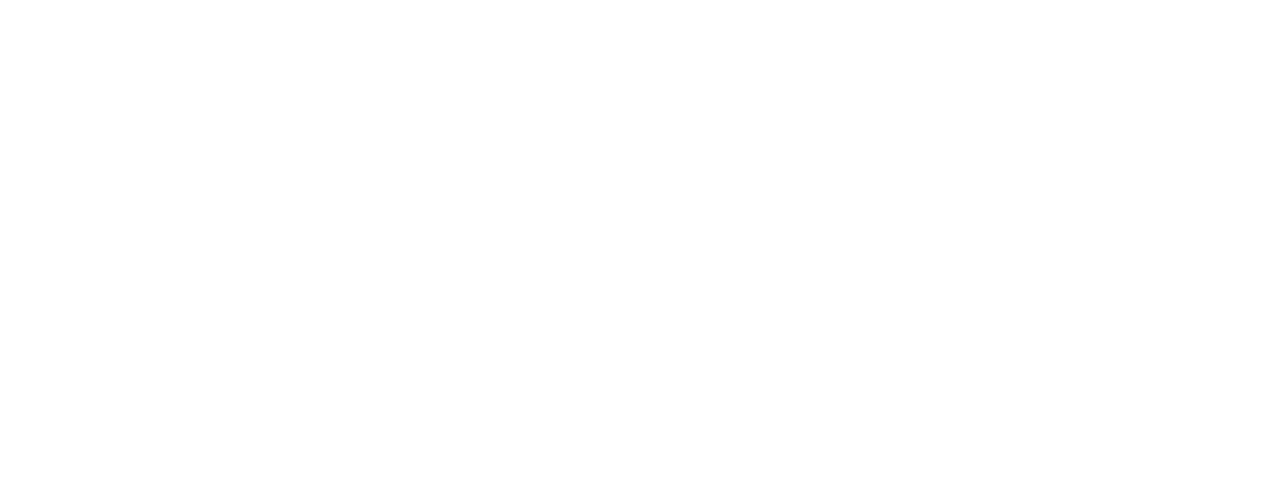
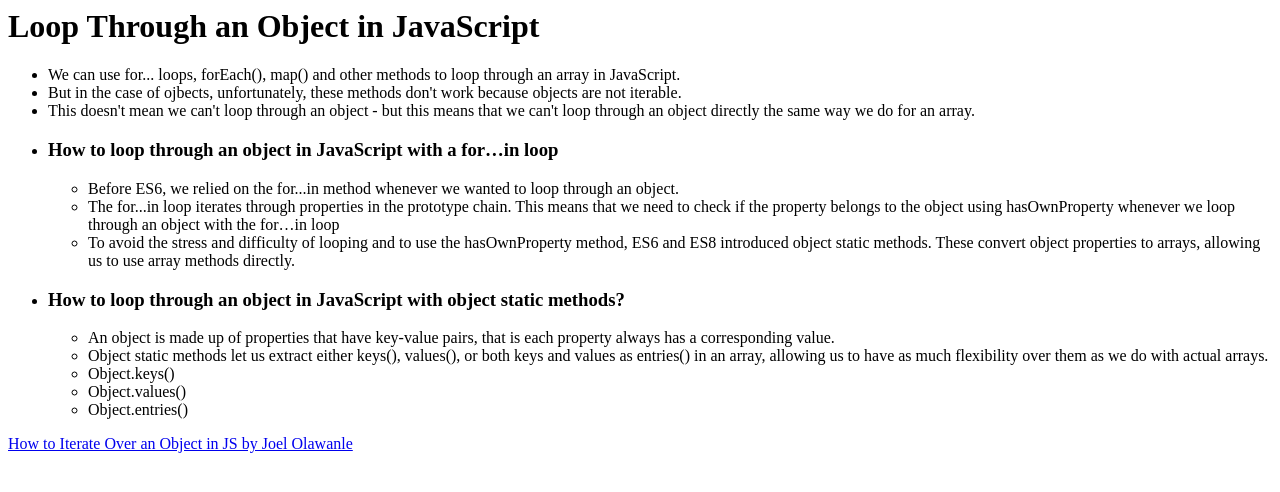
Before and after one commit to yugmani/obj-iterate-js, a website: page index.html in a window 1280 px wide. Drawn offline with Linux system fonts and the light colour scheme.

Commit message:
loop through an object with object static method

```diff
--- a/index.html
+++ b/index.html
@@ -1 +1,63 @@
-<div id="app"></div>
+<div id="app">
+  <h1>Loop Through an Object in JavaScript</h1>
+  <ul>
+    <li>
+      We can use for... loops, forEach(), map() and other methods to loop
+      through an array in JavaScript.
+    </li>
+    <li>
+      But in the case of ojbects, unfortunately, these methods don't work
+      because objects are not iterable.
+    </li>
+    <li>
+      This doesn't mean we can't loop through an object - but this means that we
+      can't loop through an object directly the same way we do for an array.
+    </li>
+    <li>
+      <h3>How to loop through an object in JavaScript with a for…in loop</h3>
+      <ul>
+        <li>
+          Before ES6, we relied on the for...in method whenever we wanted to
+          loop through an object.
+        </li>
+        <li>
+          The for...in loop iterates through properties in the prototype chain.
+          This means that we need to check if the property belongs to the object
+          using hasOwnProperty whenever we loop through an object with the
+          for…in loop
+        </li>
+        <li>
+          To avoid the stress and difficulty of looping and to use the
+          hasOwnProperty method, ES6 and ES8 introduced object static methods.
+          These convert object properties to arrays, allowing us to use array
+          methods directly.
+        </li>
+      </ul>
+    </li>
+    <li>
+      <h3>
+        How to loop through an object in JavaScript with object static methods?
+      </h3>
+      <ul>
+        <li>
+          An object is made up of properties that have key-value pairs, that is
+          each property always has a corresponding value.
+        </li>
+        <li>
+          Object static methods let us extract either keys(), values(), or both
+          keys and values as entries() in an array, allowing us to have as much
+          flexibility over them as we do with actual arrays.
+        </li>
+        <li>Object.keys()</li>
+        <li>Object.values()</li>
+        <li>Object.entries()</li>
+      </ul>
+    </li>
+  </ul>
+  <p>
+    <a
+      href="https://www.freecodecamp.org/news/how-to-iterate-over-objects-in-javascript/"
+      >How to Iterate Over an Object in JS by Joel Olawanle</a
+    >
+  </p>
+</div>
```
Also changed, not shown: index.js (+139 -0 lines).
